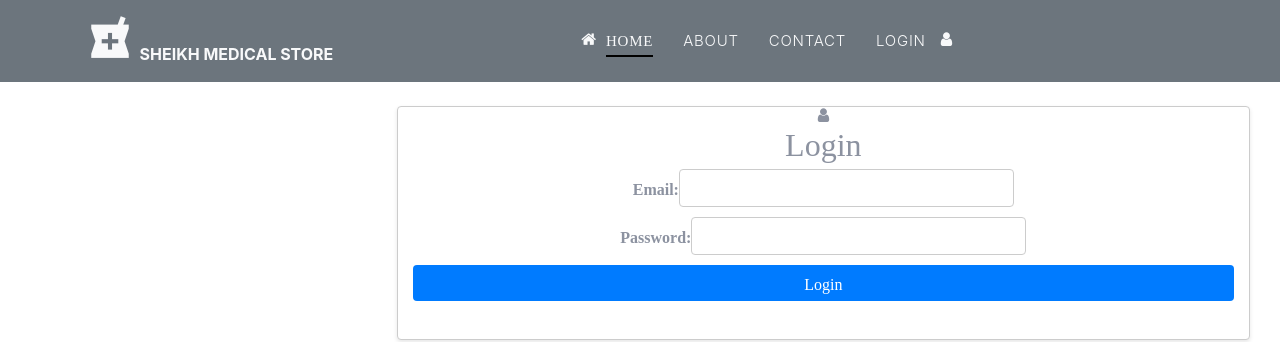
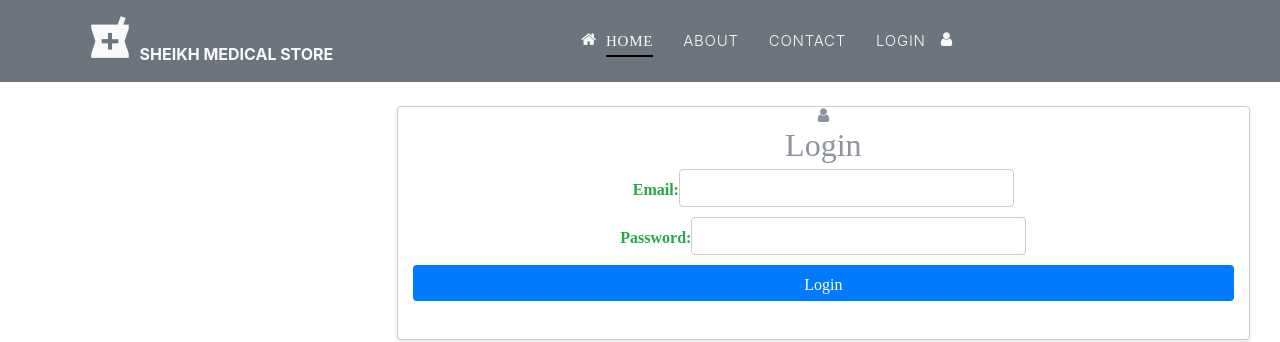
Before and after one commit to cseyasir/Sheikh-Medical-UI, a React (Create React App) app: page /Login in a window 1280 px wide. Shown: the top 342 px of the page. Built offline with nearby package versions, Linux system fonts and the light colour scheme; a web font is replaced by a local one.

Commit message:
updating the color of login

```diff
--- a/public/css/style.css
+++ b/public/css/style.css
@@ -1331,7 +1331,7 @@ textarea {
         }
         input[type="text"],
         textarea {
-            width: 100%;
+            width: 70%;
             padding: 10px;
             margin-top: 5px;
             margin-bottom: 10px;
--- a/src/My components/Login.js
+++ b/src/My components/Login.js
@@ -39,7 +39,7 @@ function Login() {
           <h2>Login</h2>
           <form onSubmit={handleSubmit}>
             <div className="form-group">
-              <label>Email:</label>
+              <label className='text-success'>Email:</label>
               <input
                 type="email"
                 value={email}
@@ -48,7 +48,7 @@ function Login() {
               />
             </div>
             <div className="form-group">
-              <label>Password: </label>
+              <label className='text-success'>Password: </label>
               <input
                 type="password"
                 value={password}
```
